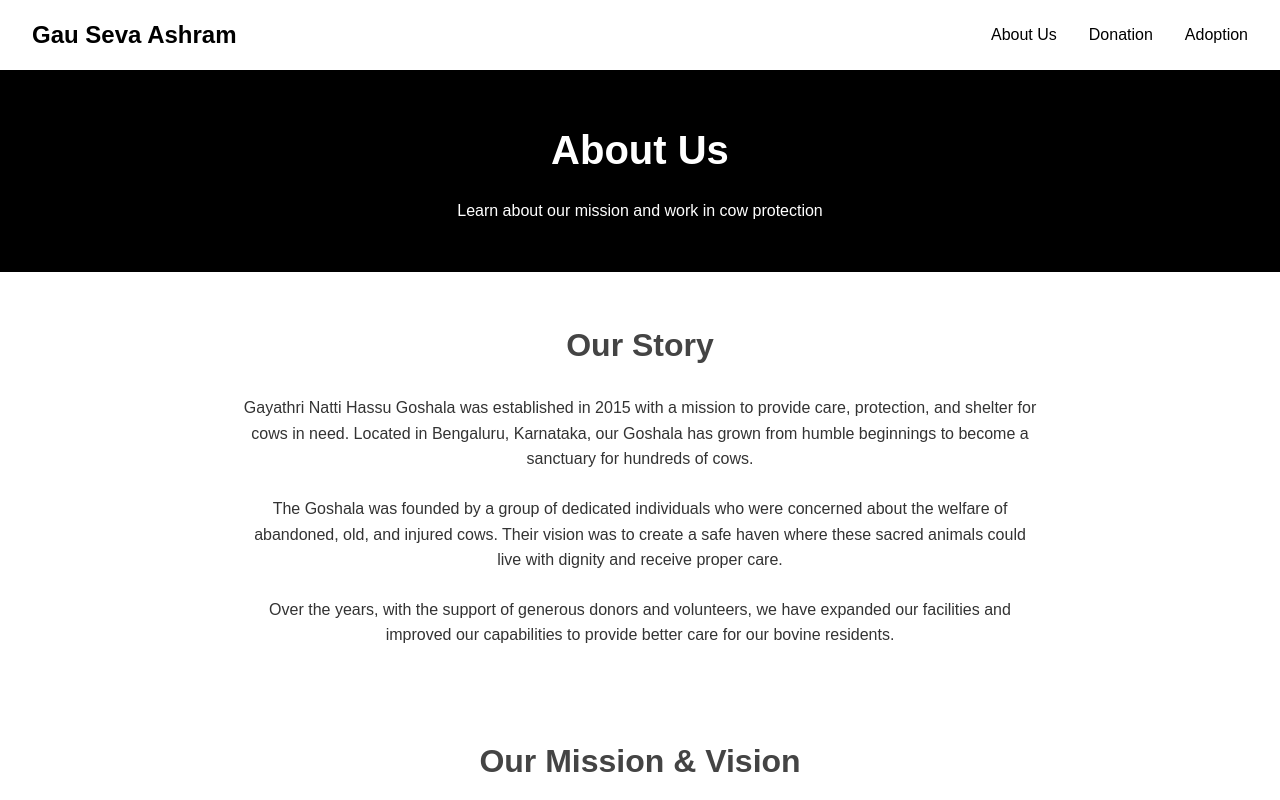
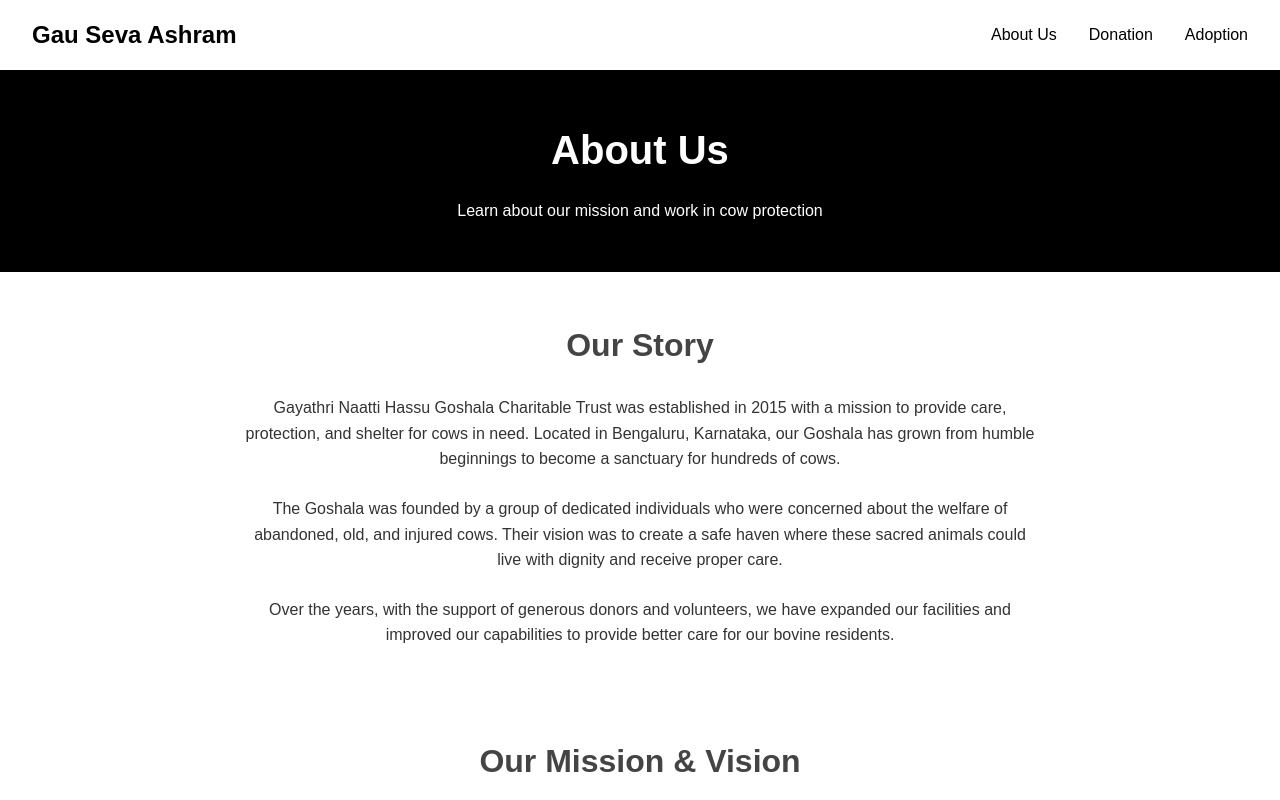
Before and after one commit to nishthasoneja/service_learning, a plain HTML site: page about-us-page.html in a window 1280 px wide. Shown: the top 800 px of the page. Drawn offline with Linux system fonts and the light colour scheme.

Commit message:
Update about-us-page.html

```diff
--- a/about-us-page.html
+++ b/about-us-page.html
@@ -238,7 +238,7 @@
         <div class="about-text">
           <h2>Our Story</h2>
           <p>
-            Gayathri Natti Hassu Goshala was established in 2015 with a mission to
+            Gayathri Naatti Hassu Goshala Charitable Trust was established in 2015 with a mission to
             provide care, protection, and shelter for cows in need. Located in
             Bengaluru, Karnataka, our Goshala has grown from humble beginnings to
             become a sanctuary for hundreds of cows.
```
